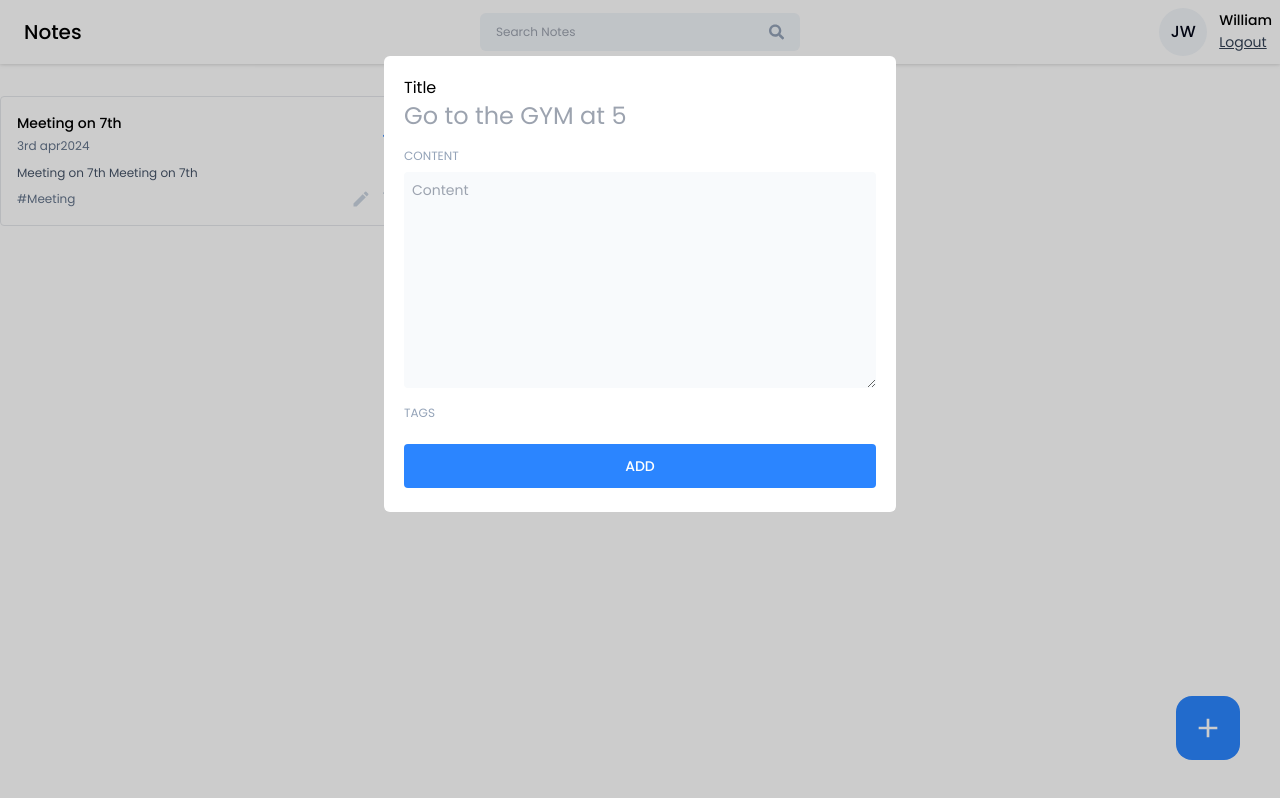
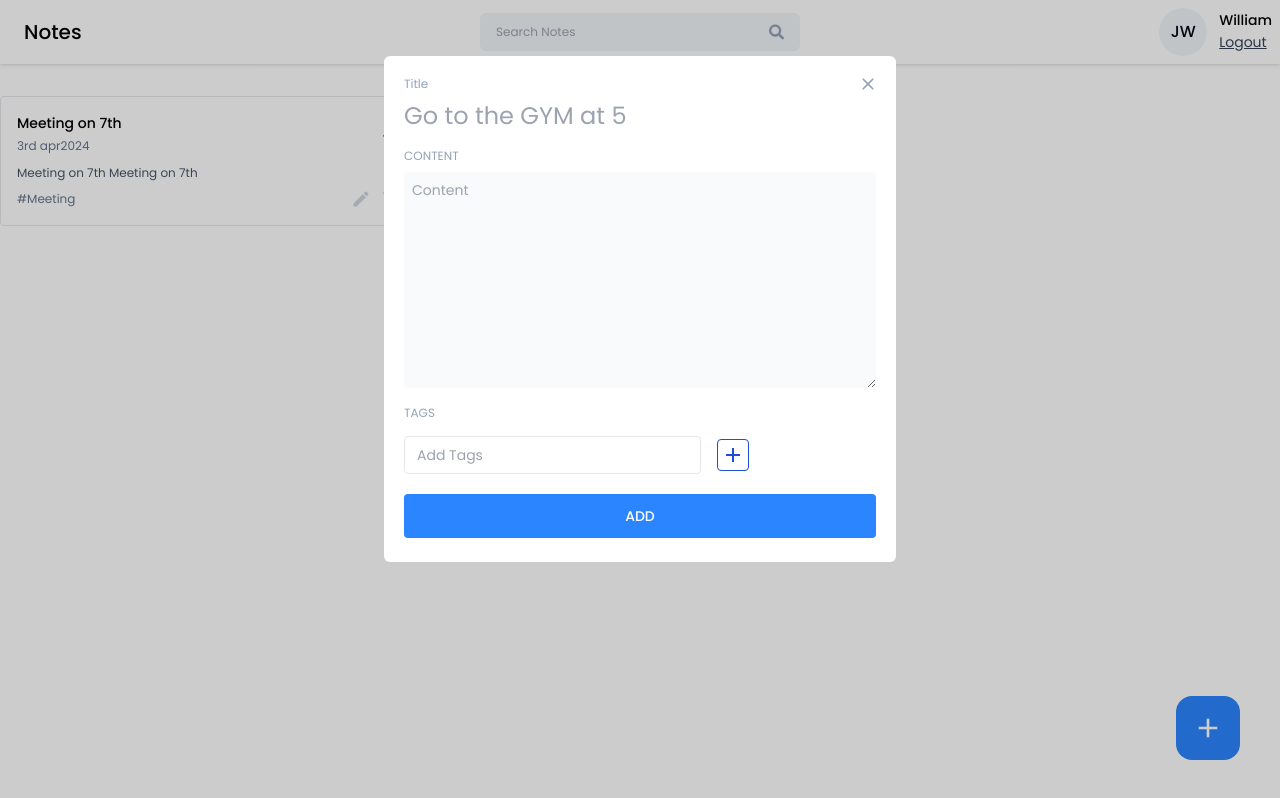
Before and after one commit to poorna-madusith/Note-App, a React (Vite) app in the folder frontend/notes-app/: page /dashboard in a window 1280 px wide. Both pictures are taken after a click on the button 1208 px from the left and 728 px from the top of the page. Built offline with nearby package versions, Linux system fonts and the light colour scheme.

Commit message:
Create tag input component and add input validtaions to the node details

```diff
--- /dev/null
+++ b/frontend/notes-app/src/componenets/input/TagInput.jsx
@@ -0,0 +1,67 @@
+import React, { useState } from 'react'
+import { MdAdd,MdClose } from 'react-icons/md'
+
+
+
+const TagInput = ({tags,setTags}) => {
+
+    const [inputValue,setInputValue] = useState("");
+
+    const handleInputChange = (e) =>{
+        setInputValue(e.target.value);
+    };
+
+
+    const addNewTag = () => {
+        if(inputValue.trim() !== ""){
+            setTags([...tags, inputValue.trim()]);
+            setInputValue("");
+        }
+    }
+
+    const handleKeyDown = (e) => {
+        if(e.key==="Enter"){
+            addNewTag();
+        }
+    }
+
+
+    const handleRemoveTag = (tagToRemove) => {
+        setTags(tags.filter((tag)=> tag !== tagToRemove));
+    };
+
+
+  return (
+    <div>
+
+        {tags.length>0 && (
+            <div className="flex items-center gap-2 flex-wrap mt-2">
+                {tags.map((tag, index) => (
+                    <span key={index} className="flex items-center gap-2 text-sm text-slate-900 bg-slate-100 px-3 py-1 rounded">
+                        # {tag}
+                        <button onClick={() => {handleRemoveTag(tag)}}>
+                            <MdClose />
+                        </button>
+                    </span>
+                ))}
+            </div>
+        )}
+
+      <div className="flex items-center gap-4 mt-3">
+        <input type="text" value={inputValue}className="text-sm bg-transparent border px-3 py-2 rounded outline-none" placeholder='Add Tags'
+        onChange={handleInputChange}
+        onKeyDown={handleKeyDown}
+
+        />
+        <button className="w-8 h-8 flex items-center justify-center rounded border border-blue-700 hover:bg-blue-700"
+        onClick={()=>{addNewTag()
+
+        }}>
+            <MdAdd className="text-2xl text-blue-700 hover:text-white"/>
+        </button>
+      </div>
+    </div>
+  )
+}
+
+export default TagInput
--- a/frontend/notes-app/src/pages/Home/AddEditNotes.jsx
+++ b/frontend/notes-app/src/pages/Home/AddEditNotes.jsx
@@ -1,26 +1,81 @@
-import React from 'react'
+import React, { useState } from 'react'
+import TagInput from '../../componenets/input/TagInput'
+import { MdClose } from 'react-icons/md';
 
-function AddEditNotes() {
+
+const AddEditNotes = ({noteData,type,onClose}) => {
+
+    const [title,setTitle] = useState("");
+    const [content,setContent] = useState("");
+    const [tags,setTags] = useState([]);
+
+
+    const [error,setError]= useState(null);
+
+    //add new node
+    const addNewNote = async ()=> {};
+
+    //edit note
+    const editNote = async ()=> {};
+
+
+    const handleAddNote = ()=>{
+
+        if(!title){
+            setError("please enter the title");
+            return;
+        }
+
+
+        if(!content){
+            setError("please enter the content")
+            return;
+        }
+
+        setError("");
+
+        if(type == 'edit'){
+            editNote()
+        }else{
+            addNewNote()
+        }
+    }
+
   return (
-    <div>
-      <div classname="flex flex-col gap-2">
-            <label classname="input-label">Title</label>
-            <input type="text" className="text-2xl text-slate-950 outline-none" placeholder="Go to the GYM at 5" />
+    <div className='relative'>
+
+        <button className="w-10 h-10 rounded-full flex items-center justify-center absolute -top-3 -right-3 hover:bg-slate-50" onClick={onClose}>
+            <MdClose className="text-xl text-slate-400" />
+
+        </button>
+
+      <div className="flex flex-col gap-2">
+            <label className="input-label">Title</label>
+            <input type="text" className="text-2xl text-slate-950 outline-none" placeholder="Go to the GYM at 5"
+            value={title}
+            onChange = {({target})=> setTitle(target.value)}
+            />
+
       </div>
       <div className="flex flex-col gap-2 mt-4">
         <label className="input-label">CONTENT</label>
         <textarea type="text" className="text-sm text-slate-950 outline-none bg-slate-50 p-2 rounded"
         placeholder = "Content"
         rows={10}
+        value={content}
+        onChange = {({target})=> setContent(target.value)}
          />
 
       </div>
 
       <div className="mt-3">
         <label className="input-label">TAGS</label>
+        <TagInput tags={tags} setTags={setTags} />
       </div>
 
-      <button className="btn-primary font-medium mt-5 p-3" onClick={()=>{}}>
+      {error && <p className="text-red-500 text-xs pt-4">{error}</p>}
+
+      <button className="btn-primary font-medium mt-5 p-3" onClick={handleAddNote}>
         ADD
       </button>
     </div>
--- a/frontend/notes-app/src/pages/Home/Home.jsx
+++ b/frontend/notes-app/src/pages/Home/Home.jsx
@@ -1,6 +1,5 @@
 import React from 'react'
 import Navbar from '../../componenets/Navbar/Navbar'
-import { MdCreate, MdDelete} from 'react-icons/md'
 import NoteCard from '../../componenets/Cards/NoteCard'
 import { MdAdd } from 'react-icons/md'
 import AddEditNotes from './AddEditNotes'
@@ -12,7 +11,7 @@
 const Home = () => {
 
   const [openAddEditModel, setOpenAddEditModal] = useState({
-    isShow: false,
+    isShown: false,
     type:"add",
     data:null,
   });
@@ -58,7 +57,13 @@
 
 
 
-        <AddEditNotes />
+        <AddEditNotes
+        type = {openAddEditModel.type}
+        noteData = {openAddEditModel.data}
+        onClose = {()=>{
+          setOpenAddEditModal({isShown: false,type:"add", data: null});
+        }}
+        />
       </Modal>
 
     </>
```
